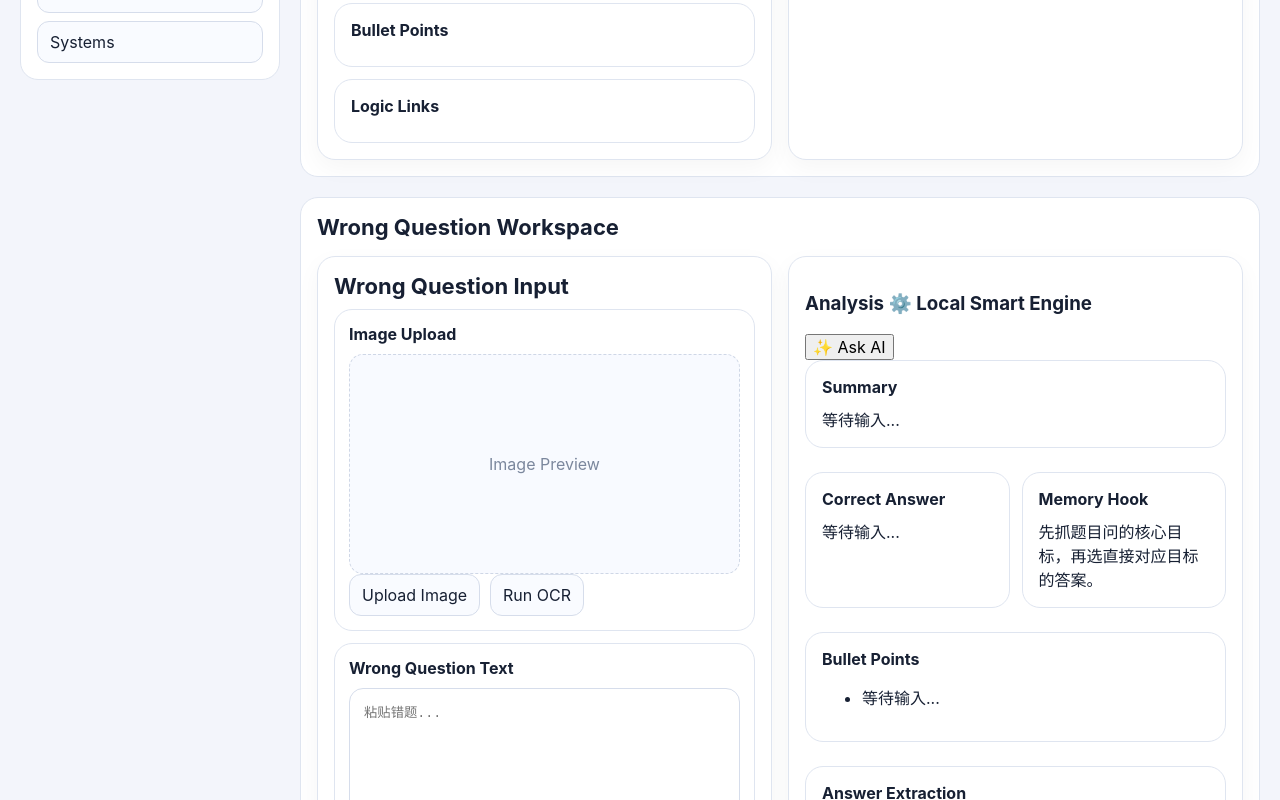
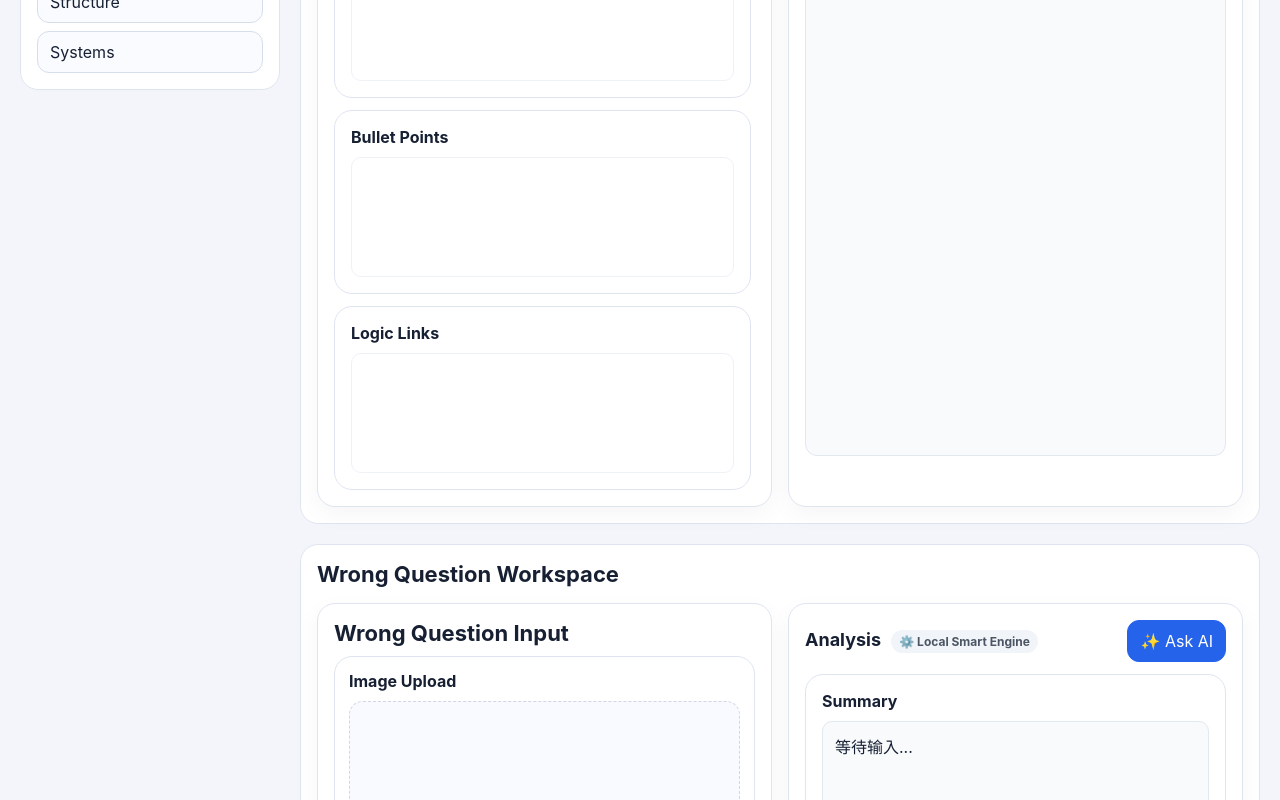
Before and after one commit to lishixin1995/ARE-study, a React (Vite) app: page / in a window 1280 px wide. Shown: the part 680-1480 px from the top of the page. Built offline with nearby package versions, Linux system fonts and the light colour scheme; the HTML template or start-up script is replaced by a standard one.

Commit message:
Update App.css

```diff
--- a/src/App.css
+++ b/src/App.css
@@ -1,5 +1,11 @@
 * {
   box-sizing: border-box;
+}
+
+html,
+body,
+#root {
+  min-height: 100%;
 }
 
 body {
@@ -9,14 +15,40 @@ body {
   color: #172033;
 }
 
-#root {
-  min-height: 100vh;
+button,
+input,
+textarea {
+  font: inherit;
+}
+
+button {
+  border: 1px solid #d6ddeb;
+  background: #f9fbff;
+  color: #172033;
+  border-radius: 12px;
+  padding: 10px 12px;
+  cursor: pointer;
+  transition: 0.18s ease;
+}
+
+button:hover:not(:disabled) {
+  background: #eef4ff;
+  border-color: #b8c8ea;
+}
+
+button:disabled {
+  opacity: 0.55;
+  cursor: not-allowed;
+}
+
+ul {
+  margin: 0;
 }
 
 .app-shell {
   min-height: 100vh;
   display: grid;
-  grid-template-columns: 260px 1fr;
+  grid-template-columns: 260px minmax(0, 1fr);
   gap: 20px;
   padding: 20px;
 }
@@ -32,7 +64,7 @@ body {
 .workspace-card,
 .panel,
 .subcard {
-  background: white;
+  background: #ffffff;
   border: 1px solid #dfe5f0;
   border-radius: 18px;
 }
@@ -46,14 +78,15 @@ body {
 }
 
 .brand-title {
-  font-size: 20px;
-  font-weight: 700;
-  margin-bottom: 6px;
+  font-size: 22px;
+  font-weight: 800;
 }
 
 .brand-subtitle {
   font-size: 13px;
   color: #687287;
+  margin-top: 6px;
+  line-height: 1.55;
 }
 
 .sidebar-label,
@@ -70,21 +103,14 @@ body {
 }
 
 .nav-pill,
-.room-pill,
-.button-row button {
-  border: 1px solid #d6ddeb;
-  background: #f9fbff;
-  color: #172033;
-  border-radius: 12px;
-  padding: 10px 12px;
-  cursor: pointer;
+.room-pill {
   text-align: left;
 }
 
 .nav-pill.active,
 .room-pill.active {
   background: #172033;
-  color: white;
+  color: #ffffff;
   border-color: #172033;
 }
 
@@ -92,6 +118,7 @@ body {
   display: flex;
   flex-direction: column;
   gap: 20px;
+  min-width: 0;
 }
 
 .workspace-card {
@@ -114,8 +141,8 @@ body {
 
 .workspace-meta {
   display: flex;
+  flex-wrap: wrap;
   gap: 8px;
-  flex-wrap: wrap;
 }
 
 .workspace-meta span {
@@ -132,7 +159,12 @@ body {
   border: 1px solid #d6ddeb;
   border-radius: 14px;
   padding: 14px;
-  line-height: 1.6;
+  line-height: 1.65;
+  background: #ffffff;
+}
+
+.top-gap {
+  margin-top: 12px;
 }
 
 .button-row {
@@ -141,72 +173,109 @@ body {
   gap: 10px;
 }
 
+.status-text {
+  margin-top: 10px;
+  font-size: 14px;
+}
+
+.status-text.success {
+  color: #10b981;
+}
+
 .workspace-grid {
   display: grid;
-  grid-template-columns: 1fr 1fr;
+  grid-template-columns: minmax(0, 1fr) minmax(0, 1fr);
   gap: 16px;
 }
 
-.logic-graph-placeholder,
-.image-placeholder,
-.flashcard-placeholder {
-  min-height: 220px;
-  border: 1px dashed #cfd7e6;
-  border-radius: 14px;
+.panel-head-row {
   display: flex;
+  justify-content: space-between;
   align-items: center;
-  justify-content: center;
-  color: #7b879d;
-  background: #f8faff;
-}
-
-.subcard {
+  gap: 12px;
   margin-bottom: 12px;
 }
 
-.subcard:last-child {
-  margin-bottom: 0;
+.panel-head-row h3 {
+  margin: 0;
+  font-size: 18px;
 }
 
-@media (max-width: 1100px) {
-  .app-shell {
-    grid-template-columns: 1fr;
-  }
-
-  .workspace-grid {
-    grid-template-columns: 1fr;
-  }
-
-  .workspace-header {
-    flex-direction: column;
-  }
-}
-.upload-label {
+.engine-badge {
   display: inline-flex;
   align-items: center;
-  border: 1px solid #d6ddeb;
-  background: #f9fbff;
-  color: #172033;
-  border-radius: 12px;
-  padding: 10px 12px;
-  cursor: pointer;
+  padding: 4px 8px;
+  border-radius: 999px;
+  font-size: 12px;
+  margin-left: 6px;
 }
 
-.image-preview {
-  width: 100%;
-  max-height: 280px;
-  object-fit: contain;
-  border: 1px solid #dfe5f0;
-  border-radius: 14px;
-  background: #f8faff;
+.engine-badge.local {
+  background: #f1f5f9;
+  color: #4b5563;
 }
 
-.flashcard-list {
+.engine-badge.ai {
+  background: #dbeafe;
+  color: #1d4ed8;
+}
+
+.ask-ai-btn {
+  background: #2563eb;
+  color: #ffffff;
+  border-color: #2563eb;
+}
+
+.ask-ai-btn:hover:not(:disabled) {
+  background: #1d4ed8;
+  border-color: #1d4ed8;
+}
+
+.analysis-stack {
   display: grid;
   gap: 12px;
+  max-height: 700px;
+  overflow-y: auto;
+  padding-right: 4px;
 }
-.compact-subcard {
-  padding: 14px;
+
+.analysis-box {
+  min-height: 120px;
+  max-height: 220px;
+  overflow-y: auto;
+  padding: 12px;
+  background: #f8fafc;
+  border-radius: 10px;
+  border: 1px solid #e2e8f0;
+  white-space: pre-wrap;
+  word-break: break-word;
+  line-height: 1.65;
+}
+
+.analysis-box.is-empty {
+  min-height: 120px;
+  background: #ffffff;
+  border: 1px solid #eef2f7;
+}
+
+.clean-list {
+  padding-left: 18px;
+  display: grid;
+  gap: 8px;
+}
+
+.logic-links-list li {
+  font-family: ui-sans-serif, system-ui, -apple-system, BlinkMacSystemFont, "Segoe UI", sans-serif;
+}
+
+.logic-image-shell {
+  min-height: 560px;
+  max-height: 700px;
+  overflow-y: auto;
+  background: #f8fafc;
+  padding: 12px;
+  border-radius: 12px;
+  border: 1px solid #e2e8f0;
 }
 
 .logic-forest {
@@ -230,6 +299,7 @@ body {
   align-items: center;
   gap: 10px;
   margin-bottom: 8px;
+  flex-wrap: wrap;
 }
 
 .logic-node-card {
@@ -242,6 +312,7 @@ body {
   background: #ffffff;
   color: #172033;
   font-weight: 600;
+  line-height: 1.4;
 }
 
 .logic-node-card.root {
@@ -262,70 +333,79 @@ body {
 }
 
 .logic-children {
-  margin-left: 28px;
+  margin-left: 26px;
   padding-left: 16px;
   border-left: 2px solid #dfe5f0;
   display: grid;
   gap: 10px;
 }
 
-.analysis-mini-grid {
-  display: grid;
-  grid-template-columns: 1fr 1fr;
-  gap: 12px;
+.image-placeholder,
+.flashcard-placeholder,
+.flashcard-no-image {
+  min-height: 220px;
+  border: 1px dashed #cfd7e6;
+  border-radius: 14px;
+  display: flex;
+  align-items: center;
+  justify-content: center;
+  color: #7b879d;
+  background: #f8faff;
 }
 
-.analysis-span-2 {
-  grid-column: span 2;
+.compact-subcard {
+  padding: 14px;
 }
 
-.summary-scroll {
-  scrollbar-width: thin;
-  scrollbar-color: #94a3b8 #e5e7eb;
-}
-
-.summary-scroll::-webkit-scrollbar {
-  width: 10px;
-}
-
-.summary-scroll::-webkit-scrollbar-track {
-  background: #e5e7eb;
-  border-radius: 999px;
-}
-
-.summary-scroll::-webkit-scrollbar-thumb {
-  background: #94a3b8;
-  border-radius: 999px;
+.upload-nav-pill,
+.nav-action-pill {
+  display: inline-flex;
+  align-items: center;
+  justify-content: center;
+  text-align: center;
 }
 
 .upload-nav-pill {
+  user-select: none;
   cursor: pointer;
-  position: relative;
-  overflow: hidden;
-  user-select: none;
 }
 
-.upload-nav-pill:hover,
-.nav-action-pill:hover {
-  background: #eaf1ff;
-  border-color: #b8c8ea;
+.danger-lite-btn {
+  background: #fff1f2;
+  color: #dc2626;
+  border-color: #fecdd3;
 }
 
-.nav-action-pill {
-  text-align: center !important;
-}
-
-.nav-action-pill:disabled {
-  opacity: 0.55;
-  cursor: not-allowed;
+.danger-lite-btn:hover:not(:disabled) {
+  background: #ffe4e6;
+  border-color: #fda4af;
 }
 
 .wrongq-button-row {
   align-items: center;
 }
 
+.image-preview {
+  width: 100%;
+  max-height: 280px;
+  object-fit: contain;
+  border: 1px solid #dfe5f0;
+  border-radius: 14px;
+  background: #f8faff;
+}
+
 .wrong-question-textarea {
-  min-height: 180px;
+  min-height: 200px;
+}
+
+.analysis-mini-grid {
+  display: grid;
+  grid-template-columns: minmax(0, 1fr) minmax(0, 1fr);
+  gap: 12px;
+}
+
+.analysis-span-2 {
+  grid-column: 1 / -1;
 }
 
 .flashcard-carousel {
@@ -346,19 +426,21 @@ body {
 }
 
 .flashcard-slide {
+  background: #ffffff;
   border: 1px solid #dfe5f0;
-  border-radius: 16px;
-  padding: 14px;
-  background: #fbfcff;
-  display: grid;
-  gap: 14px;
+  border-radius: 18px;
+  padding: 20px;
+  display: flex;
+  flex-direction: column;
+  gap: 18px;
 }
 
 .flashcard-slide-top {
   display: flex;
-  align-items: flex-start;
   justify-content: space-between;
-  gap: 16px;
+  align-items: center;
+  gap: 12px;
+  flex-wrap: wrap;
 }
 
 .flashcard-meta {
@@ -367,43 +449,33 @@ body {
   font-weight: 600;
 }
 
-.flashcard-thumb-wrap {
+.flashcard-slide-body {
+  display: grid;
+  grid-template-columns: 360px minmax(0, 1fr);
+  gap: 20px;
+  align-items: start;
+}
+
+.flashcard-col {
   display: flex;
   flex-direction: column;
-  align-items: flex-end;
-  gap: 8px;
+  gap: 14px;
+  min-width: 0;
 }
 
-.flashcard-thumb {
-  width: 110px;
-  height: 74px;
-  object-fit: cover;
-  border-radius: 10px;
-  border: 1px solid #dfe5f0;
-  background: #f8faff;
-  cursor: zoom-in;
+.flashcard-image {
+  width: 100%;
+  max-height: 260px;
+  object-fit: contain;
+  background: #f8fafc;
+  border: 1px solid #e2e8f0;
+  border-radius: 12px;
+  cursor: pointer;
 }
 
-.tiny-link-btn {
-  border: none;
-  background: transparent;
-  color: #1d4ed8;
-  cursor: pointer;
-  padding: 0;
-  font-size: 12px;
-}
-
-.flashcard-question {
-  border: 1px solid #dfe5f0;
-  border-radius: 14px;
-  padding: 12px;
-  background: #ffffff;
-}
-
-.flashcard-detail-grid {
-  display: grid;
-  grid-template-columns: 1fr 1fr;
-  gap: 12px;
+.plain-paragraph {
+  margin: 0;
+  line-height: 1.65;
 }
 
 .image-modal-backdrop {
@@ -438,6 +510,7 @@ body {
   cursor: pointer;
   font-size: 22px;
   line-height: 1;
+  padding: 0;
 }
 
 .image-modal-img {
@@ -448,26 +521,29 @@ body {
   border-radius: 10px;
 }
 
-.image-preview {
-  width: 100%;
-  max-height: 260px;
-  object-fit: contain;
-  border: 1px solid #dfe5f0;
-  border-radius: 14px;
-  background: #f8faff;
+@media (max-width: 1200px) {
+  .flashcard-slide-body {
+    grid-template-columns: 1fr;
+  }
 }
 
-@media (max-width: 1000px) {
-  .analysis-mini-grid,
-  .flashcard-detail-grid {
+@media (max-width: 1100px) {
+  .app-shell {
+    grid-template-columns: 1fr;
+  }
+
+  .workspace-grid,
+  .analysis-mini-grid {
     grid-template-columns: 1fr;
   }
 
   .analysis-span-2 {
-    grid-column: span 1;
+    grid-column: auto;
   }
 
-  .flashcard-slide-top {
+  .workspace-header,
+  .panel-head-row,
+  .flashcard-carousel-header {
     flex-direction: column;
     align-items: flex-start;
   }
```
